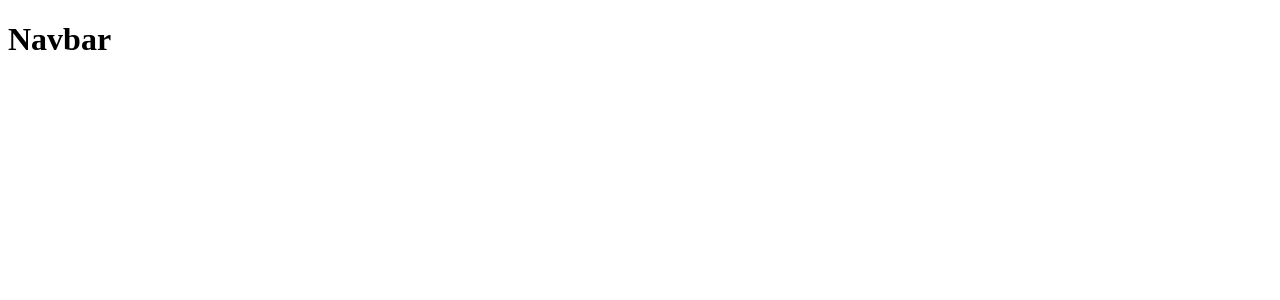
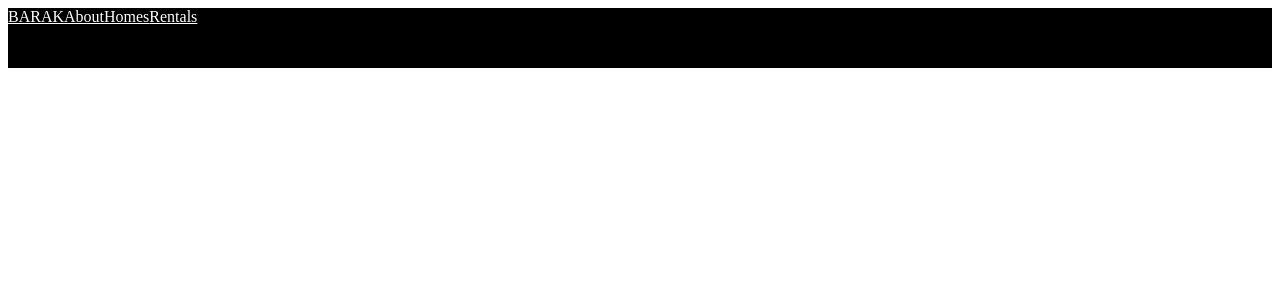
Before and after one commit to worjs320/animation-website, a React (Create React App) app: page / in a window 1280 px wide. Shown: the top 300 px of the page. Built offline with nearby package versions, Linux system fonts and the light colour scheme.

Commit message:
feat: Work navbar

```diff
--- a/src/components/Navbar.js
+++ b/src/components/Navbar.js
@@ -1,10 +1,39 @@
 import React from 'react';
+import styled from 'styled-components';
+import { Link } from 'react-router-dom';
+import { menuData } from '../data/MenuData';
+
+const Nav = styled.nav`
+  height: 60px;
+  display: flex;
+  background: #000;
+`;
+
+const Logo = styled(Link)`
+  color: #fff;
+`;
+
+const MenuBars = styled.i``;
+
+const NavMenu = styled.div``;
+
+const NavMenuLinks = styled(Link)`
+  color: #fff;
+`;
 
 const Navbar = () => {
   return (
-    <div>
-      <h1>Navbar</h1>
-    </div>
+    <Nav>
+      <Logo to="/">BARAK</Logo>
+      <MenuBars />
+      <NavMenu>
+        {menuData.map((item, index) => (
+          <NavMenuLinks to={item.link} key={index}>
+            {item.title}
+          </NavMenuLinks>
+        ))}
+      </NavMenu>
+    </Nav>
   );
 };
 
--- /dev/null
+++ b/src/data/MenuData.js
@@ -0,0 +1,5 @@
+export const menuData = [
+  { title: 'About', link: '/about' },
+  { title: 'Homes', link: '/homes' },
+  { title: 'Rentals', link: '/rentals' },
+];
--- a/src/index.js
+++ b/src/index.js
@@ -2,10 +2,13 @@ import React from 'react';
 import ReactDOM from 'react-dom';
 import App from './App';
 import reportWebVitals from './reportWebVitals';
+import { BrowserRouter as Router } from 'react-router-dom';
 
 ReactDOM.render(
   <React.StrictMode>
-    <App />
+    <Router>
+      <App />
+    </Router>
   </React.StrictMode>,
   document.getElementById('root')
 );
```
